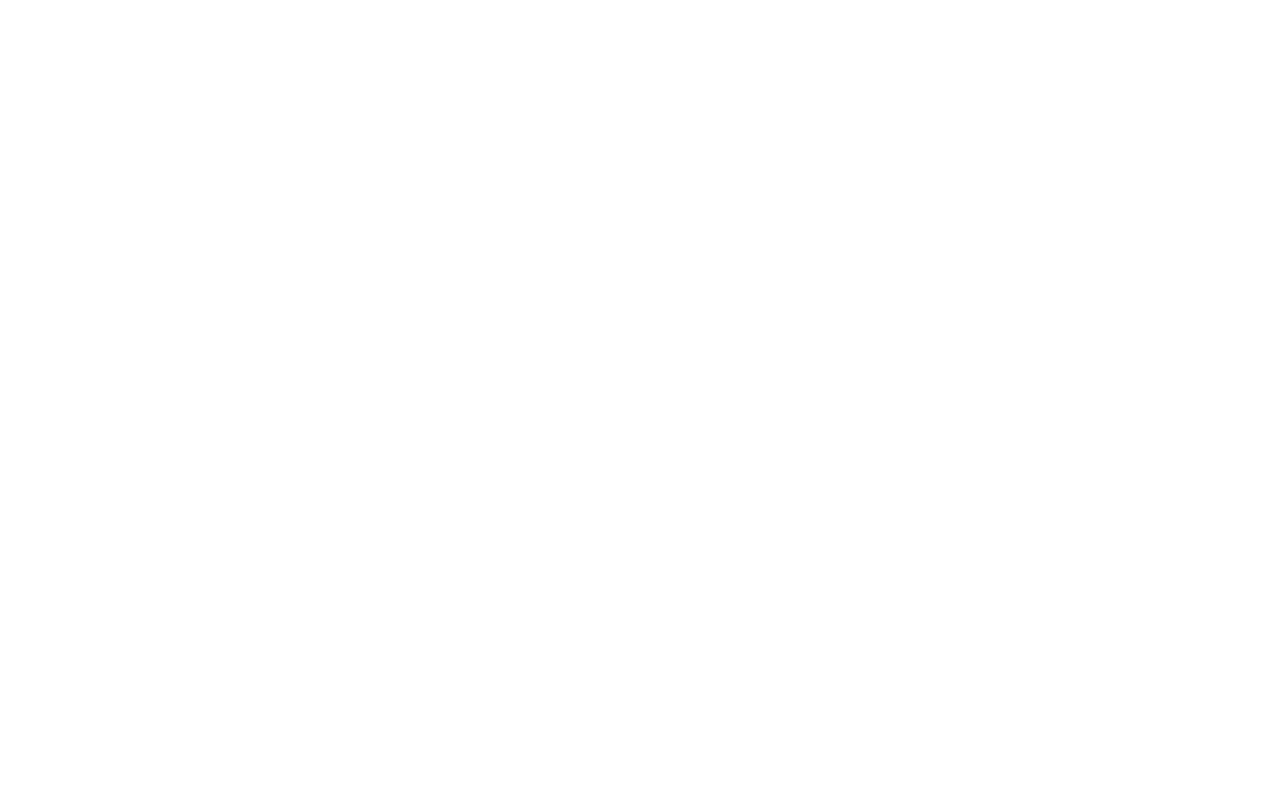
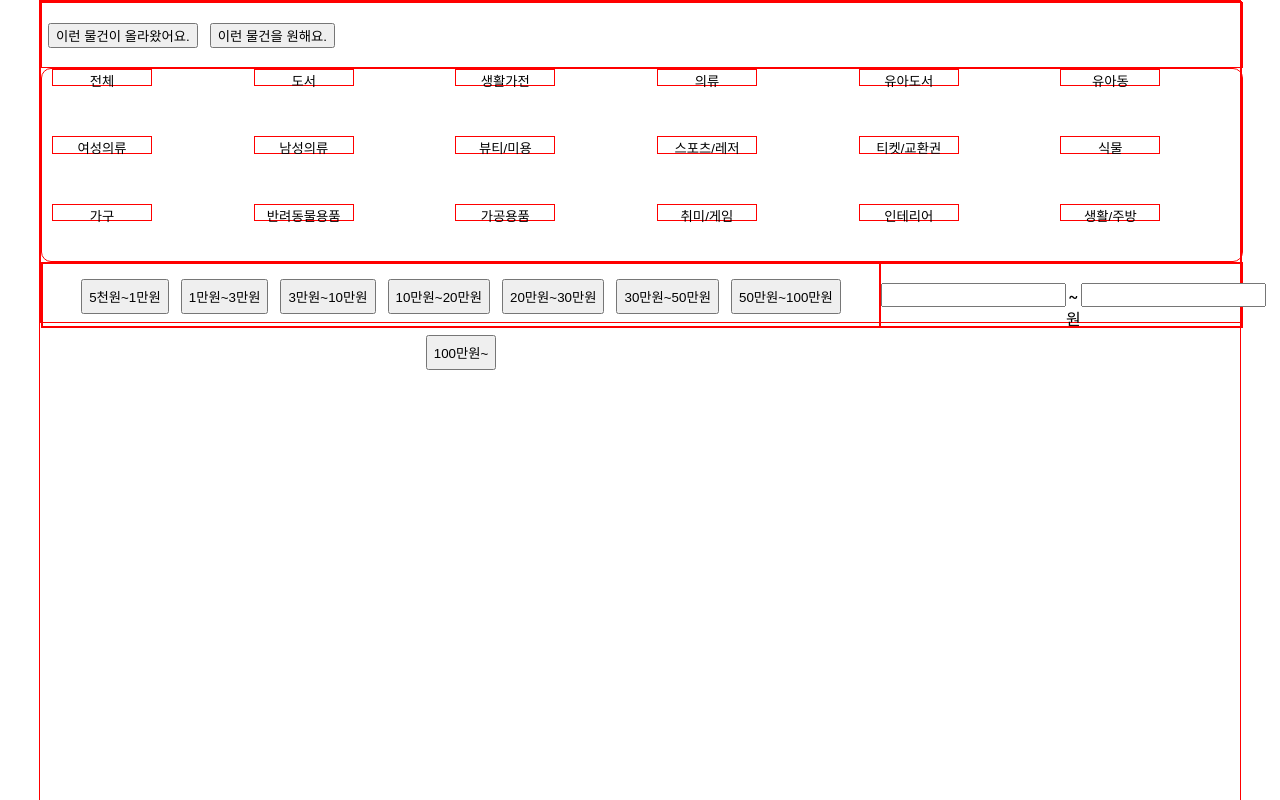
Before and after one commit to F3F-T/COKIRI, a React (Create React App) app in the folder frontend/: page /mulmultrade in a window 1280 px wide. Shown: the top 800 px of the page. Built offline with nearby package versions, Linux system fonts and the light colour scheme.

Commit message:
[add] 물물교환페이지 css ~ing

```diff
--- /dev/null
+++ b/frontend/src/App.css
@@ -0,0 +1,4 @@
+.App {
+    justify-content : center;
+
+}
--- a/frontend/src/routes/MulmulTrade.js
+++ b/frontend/src/routes/MulmulTrade.js
@@ -1,10 +1,64 @@
 import React, {useState, useEffect, useMemo, useCallback} from 'react';
-
+import styles from "../styles/MulmulTrade.module.css"
 const mulmulTrade = () => {
     return (
-        <>
+            <div className={styles.mulmulTrade}>
+                <div className={styles.mulmulTradeContent}>
+                    <div className={styles.categoryBox}>
+                        <div className={styles.forWho}>
+                            <button className={styles.forWho_1}>이런 물건이 올라왔어요.</button>
+                            <button className={styles.forWho_2}>이런 물건을 원해요.</button>
+                        </div>
+                        <div className={styles.category}>
+                            <button className ={styles.itemC}>전체</button>
+                            <button className ={styles.itemC}>도서</button>
+                            <button className ={styles.itemC}>생활가전</button>
+                            <button className ={styles.itemC}>의류</button>
+                            <button className ={styles.itemC}>유아도서</button>
+                            <button className ={styles.itemC}>유아동</button>
+                            <button className ={styles.itemC}>여성의류</button>
+                            <button className ={styles.itemC}>남성의류</button>
+                            <button className ={styles.itemC}>뷰티/미용</button>
+                            <button className ={styles.itemC}>스포츠/레저</button>
+                            <button className ={styles.itemC}>티켓/교환권</button>
+                            <button className ={styles.itemC}>식물</button>
+                            <button className ={styles.itemC}>가구</button>
+                            <button className ={styles.itemC}>반려동물용품</button>
+                            <button className ={styles.itemC}>가공용품</button>
+                            <button className ={styles.itemC}>취미/게임</button>
+                            <button className ={styles.itemC}>인테리어</button>
+                            <button className ={styles.itemC}>생활/주방</button>
 
-        </>
+
+
+
+                        </div>
+                        <div className={styles.priceBox}>
+                            <div className={styles.priceList}>
+                                <button className={styles.priceI}>5천원~1만원</button>
+                                <button className={styles.priceI}>1만원~3만원</button>
+                                <button className={styles.priceI}>3만원~10만원</button>
+                                <button className={styles.priceI}>10만원~20만원</button>
+                                <button className={styles.priceI}>20만원~30만원</button>
+                                <button className={styles.priceI}>30만원~50만원</button>
+                                <button className={styles.priceI}>50만원~100만원</button>
+                                <button className={styles.priceI}>100만원~</button>
+
+
+                            </div>
+                            <div className={styles.priceSet}>
+                                    <input type="text" className={styles.setBox1}></input>
+                                    <div className={styles.won}>~원</div>
+                                    <input type="text" className={styles.setBox2}></input>
+                            </div>
+                        </div>
+                    </div>
+                    <div className={styles.navPostOrWant}></div>
+                    <div className={styles.pupularBtn}></div>
+                    <div className={styles.newsetBtn}></div>
+                    <div className={styles.postContainer}></div>
+                </div>
+            </div>
     );
 }
 
--- /dev/null
+++ b/frontend/src/styles/MulmulTrade.module.css
@@ -0,0 +1,86 @@
+.mulmulTrade {
+    width : 100%;
+    height: 1600px;
+    text-align: center;
+    /*border: 1px solid red;*/
+    display: block;
+
+}
+.mulmulTradeContent {
+    width : 1200px;
+    height: 100%;
+    text-align: center;
+    border: 1px solid red;
+    margin : auto; /*가운데 정렬*/
+}
+.categoryBox {
+    display: block; /*내용물 세로 정렬*/
+    border: 1px solid red;
+    width: 100%;
+    height : 20%; /*320px*/
+}
+.forWho{
+    display: flex;
+    flex-direction: row;
+    align-items: center;
+    border: 0.5px solid red;
+    width: 100%;
+    height : 20%; /*64px*/
+}
+.forWho_1 {
+    margin : 6px
+}
+.forWho_2 {
+    margin : 6px
+}
+.category {
+    border-radius: 10px;
+    border: 0.5px solid red;
+    width: 100%;
+    height : 60%; /*192px*/
+    display: grid;
+    grid-template-columns: repeat(6,1fr);
+    grid-template-rows: auto;
+    gap: 10px;
+}
+.itemC {
+    border: 0.5px solid rgba(255,0,0,5);
+    height: 30%;
+    width: 100px;
+    margin-left: 10px;
+    background-color: transparent;
+}
+.priceBox {
+    display: flex; /*내용물 가로 정렬*/
+    flex-direction: row;
+    border: 0.5px solid red;
+    width: 100%;
+    height : 20%; /*64px*/
+}
+.priceList {
+    width: 70%;
+    border: 0.5px solid red;
+
+}
+.priceI{
+    padding: 6px;
+    margin: 15px 6px 6px 6px;
+}
+.priceSet {
+    display: flex;
+    flex-direction: row;
+    justify-content: space-evenly;
+    width: 30%;
+    border: 0.5px solid red;
+    align-items: center;
+    /*flex로 가로정렬 후 space-evenly로 가로 위치 잡고 alogn-items로 세로 가운데에 위치*/
+}
+.setBox1{
+    height: 30%;
+}
+.setBox2{
+    height: 30%;
+}
+.won {
+    height: 30%;
+}
```
